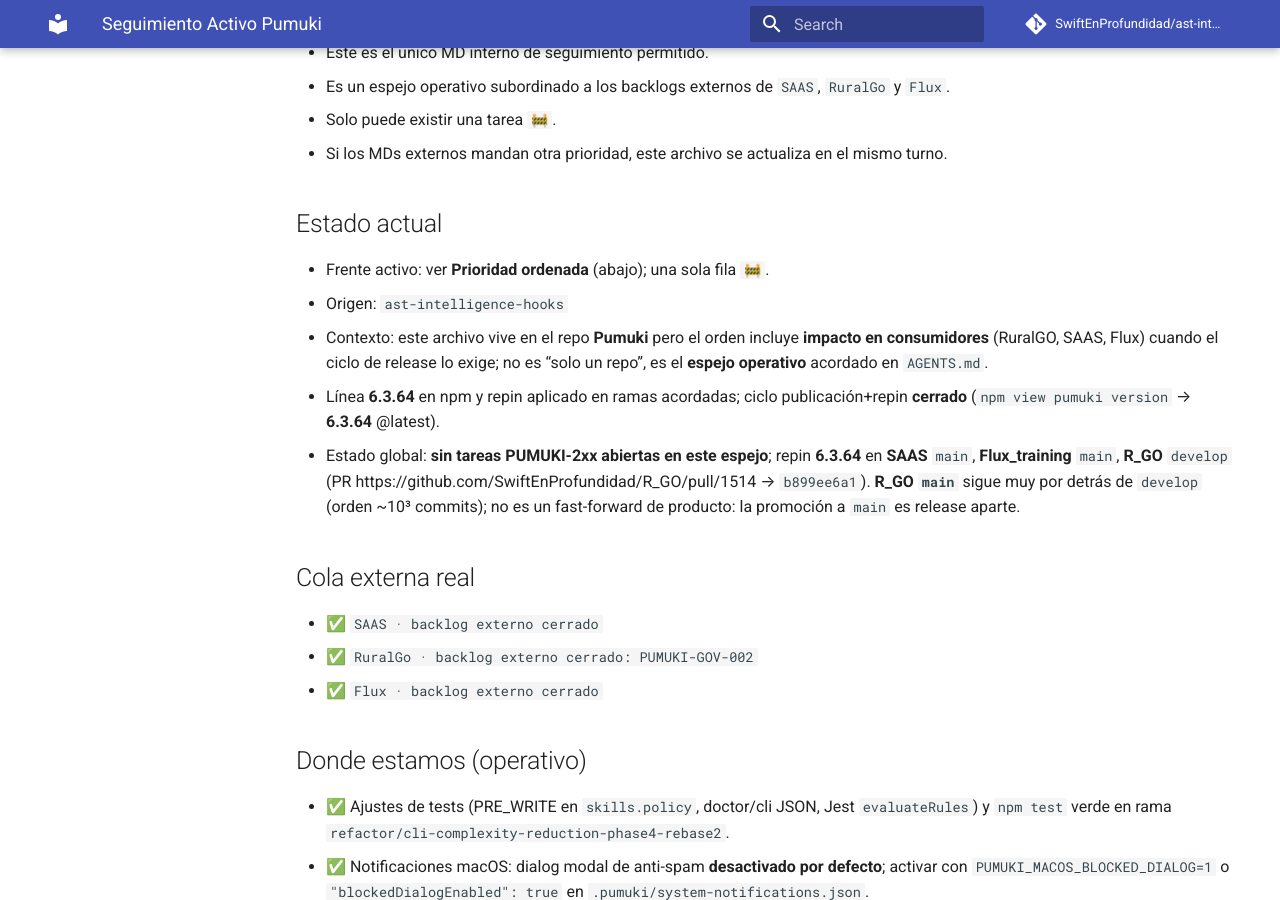
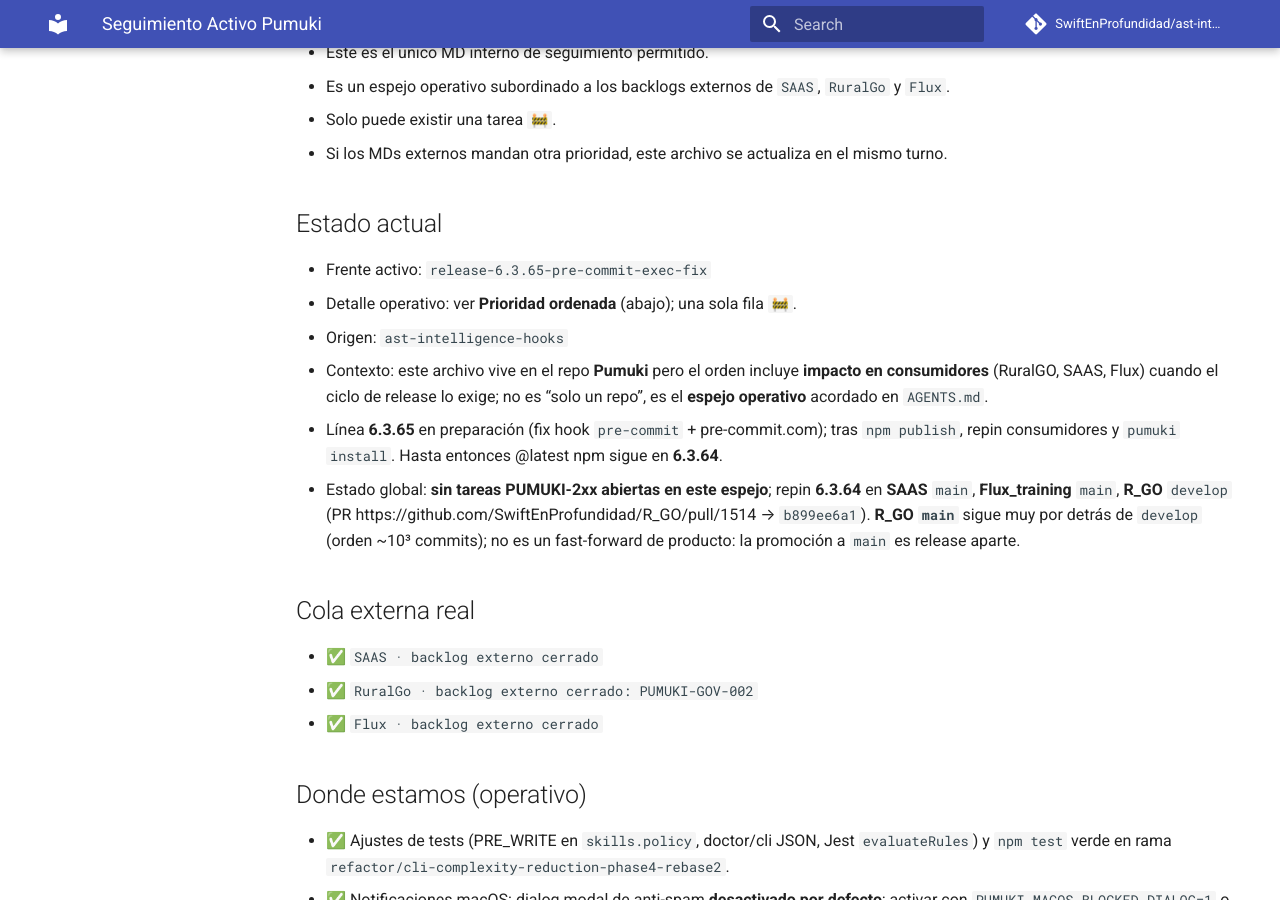
Before and after one commit to SwiftEnProfundidad/ast-intelligence-hooks, an MkDocs documentation site: the page built from docs/tracking/plan-activo-de-trabajo.md, in a window 1280 px wide and 900 px high, scrolled down 456 px. Built offline with MkDocs 1.6.1 and Material for MkDocs 9.7.7, drawn with Linux system fonts in a browser that asks for light colours; comment, search, counter and statistics services are not loaded.

Commit message:
chore(release): 6.3.65 metadata, changelog y smoke tests alineados

```diff
--- a/docs/tracking/plan-activo-de-trabajo.md
+++ b/docs/tracking/plan-activo-de-trabajo.md
@@ -16,10 +16,11 @@
 
 ## Estado actual
 
-- Frente activo: ver **Prioridad ordenada** (abajo); una sola fila `🚧`.
+- Frente activo: `release-6.3.65-pre-commit-exec-fix`
+- Detalle operativo: ver **Prioridad ordenada** (abajo); una sola fila `🚧`.
 - Origen: `ast-intelligence-hooks`
 - Contexto: este archivo vive en el repo **Pumuki** pero el orden incluye **impacto en consumidores** (RuralGO, SAAS, Flux) cuando el ciclo de release lo exige; no es “solo un repo”, es el **espejo operativo** acordado en `AGENTS.md`.
-- Línea **6.3.64** en npm y repin aplicado en ramas acordadas; ciclo publicación+repin **cerrado** (`npm view pumuki version` → **6.3.64** @latest).
+- Línea **6.3.65** en preparación (fix hook `pre-commit` + pre-commit.com); tras `npm publish`, repin consumidores y `pumuki install`. Hasta entonces @latest npm sigue en **6.3.64**.
 - Estado global: **sin tareas PUMUKI-2xx abiertas en este espejo**; repin **6.3.64** en **SAAS** `main`, **Flux_training** `main`, **R_GO** `develop` (PR https://github.com/SwiftEnProfundidad/R_GO/pull/1514 → `b899ee6a1`). **R_GO `main`** sigue muy por detrás de `develop` (orden ~10³ commits); no es un fast-forward de producto: la promoción a `main` es release aparte.
 
 ## Cola externa real
--- a/package.json
+++ b/package.json
@@ -1,6 +1,6 @@
 {
   "name": "pumuki",
-  "version": "6.3.64",
+  "version": "6.3.65",
   "description": "Enterprise-grade AST Intelligence System with multi-platform support (iOS, Android, Backend, Frontend) and Feature-First + DDD + Clean Architecture enforcement. Includes dynamic violations API for intelligent querying.",
   "main": "index.js",
   "bin": {
```
Also changed, not shown: CHANGELOG.md (+6 -0 lines), docs/operations/RELEASE_NOTES.md (+5 -0 lines), 2 other files.
